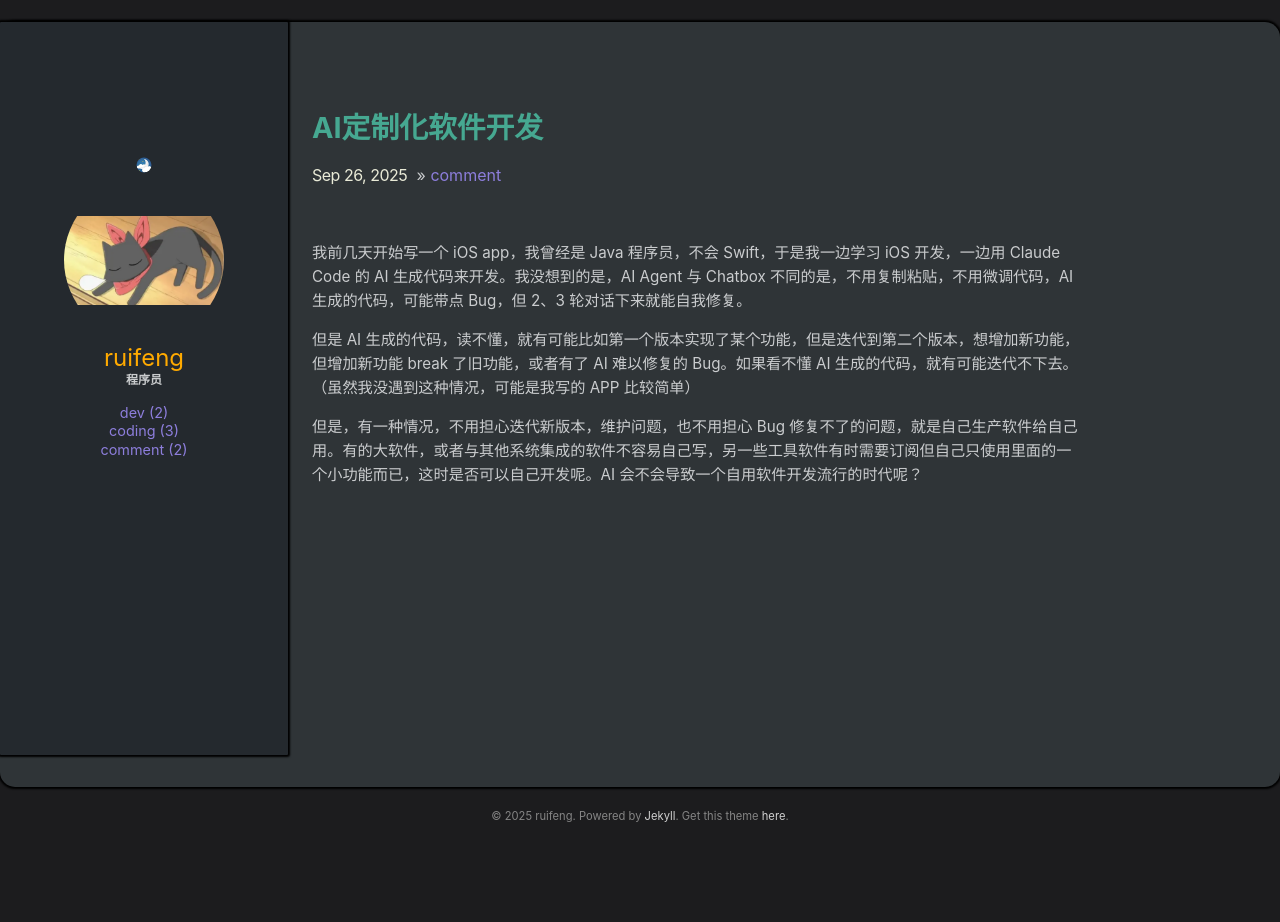
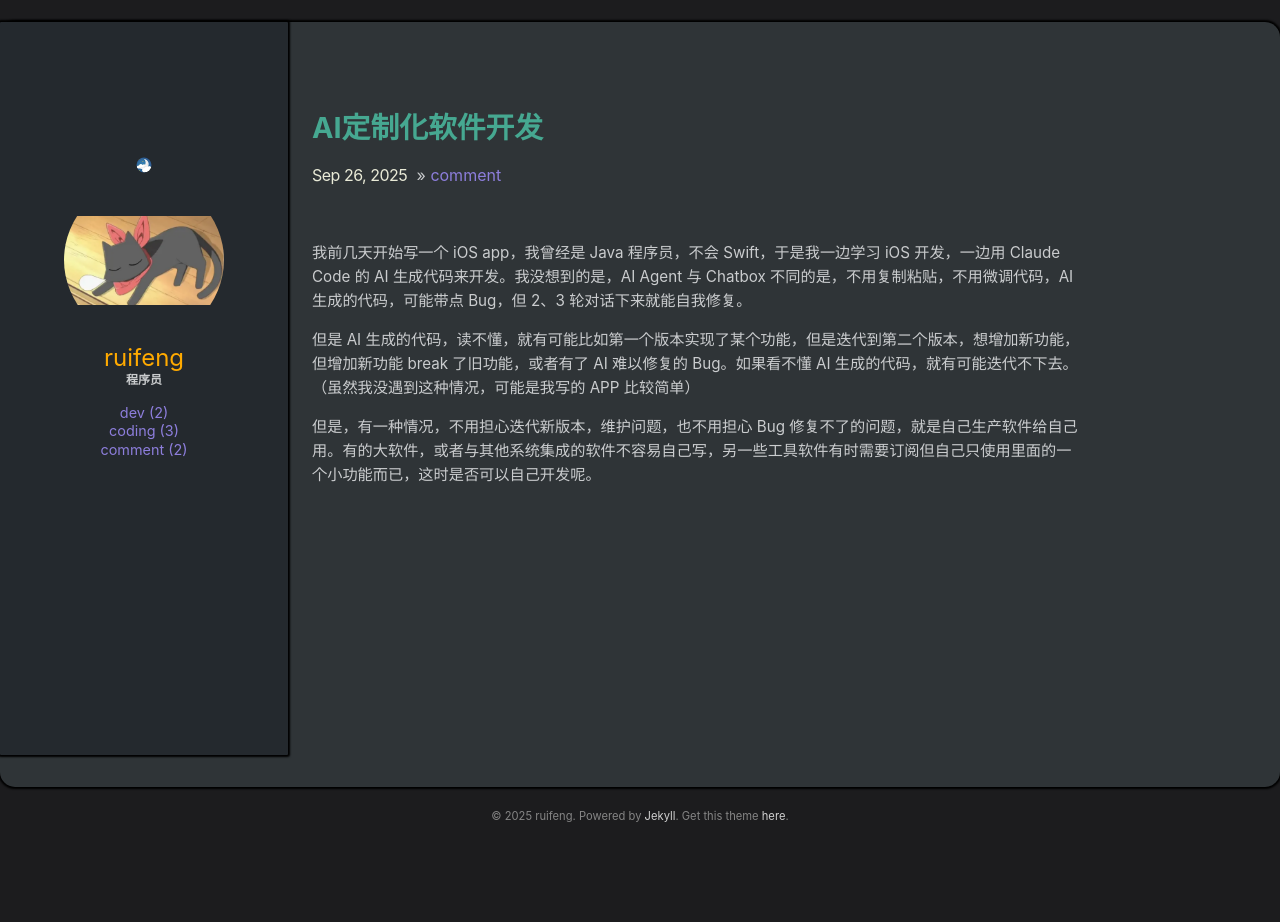
Before and after one commit to ruifengz90/ruifengz90.github.io, a Jekyll site: the page built from _posts/2025-09-26-AI-Customized-Software-Development.md, in a window 1280 px wide. Built offline with Jekyll 4.4.1, drawn with Linux system fonts in a browser that asks for light colours.

Commit message:
Update 2025-09-26-AI-Customized-Software-Development.md

```diff
--- a/_posts/2025-09-26-AI-Customized-Software-Development.md
+++ b/_posts/2025-09-26-AI-Customized-Software-Development.md
@@ -8,4 +8,4 @@ comments: true
 
 但是 AI 生成的代码，读不懂，就有可能比如第一个版本实现了某个功能，但是迭代到第二个版本，想增加新功能，但增加新功能 break 了旧功能，或者有了 AI 难以修复的 Bug。如果看不懂 AI 生成的代码，就有可能迭代不下去。（虽然我没遇到这种情况，可能是我写的 APP 比较简单）
 
-但是，有一种情况，不用担心迭代新版本，维护问题，也不用担心 Bug 修复不了的问题，就是自己生产软件给自己用。有的大软件，或者与其他系统集成的软件不容易自己写，另一些工具软件有时需要订阅但自己只使用里面的一个小功能而已，这时是否可以自己开发呢。AI 会不会导致一个自用软件开发流行的时代呢？
+但是，有一种情况，不用担心迭代新版本，维护问题，也不用担心 Bug 修复不了的问题，就是自己生产软件给自己用。有的大软件，或者与其他系统集成的软件不容易自己写，另一些工具软件有时需要订阅但自己只使用里面的一个小功能而已，这时是否可以自己开发呢。
```
